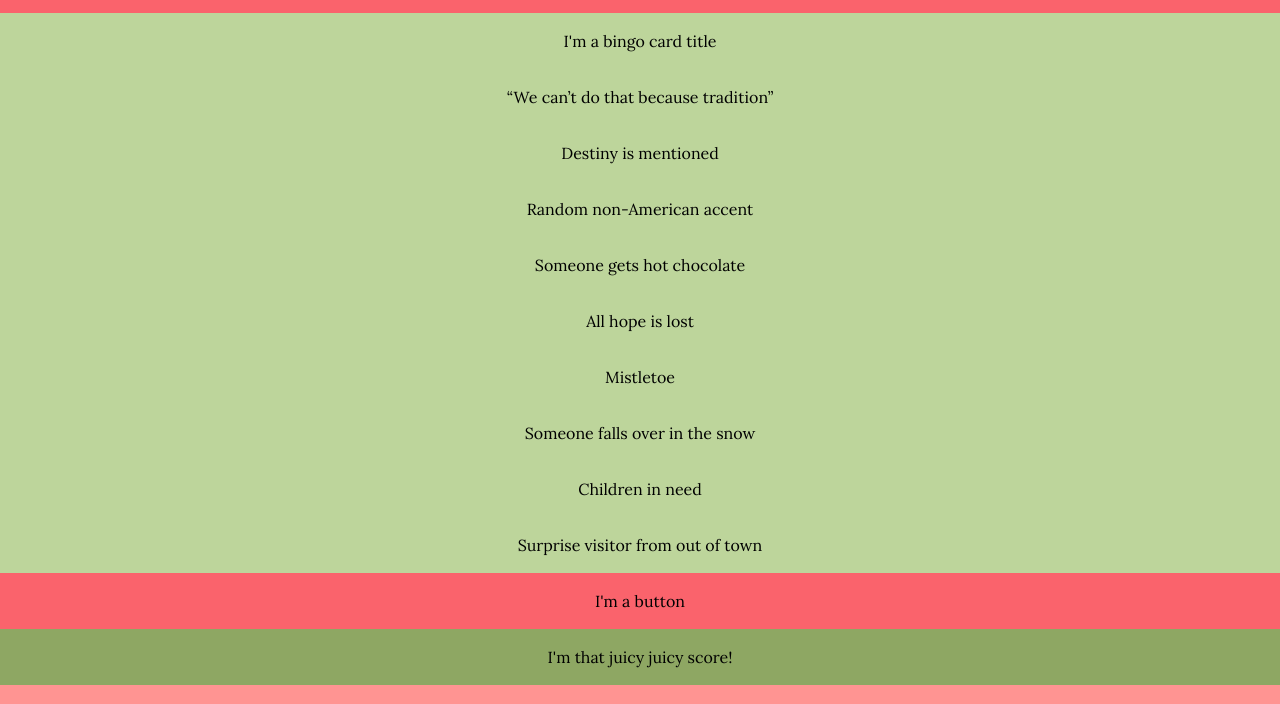
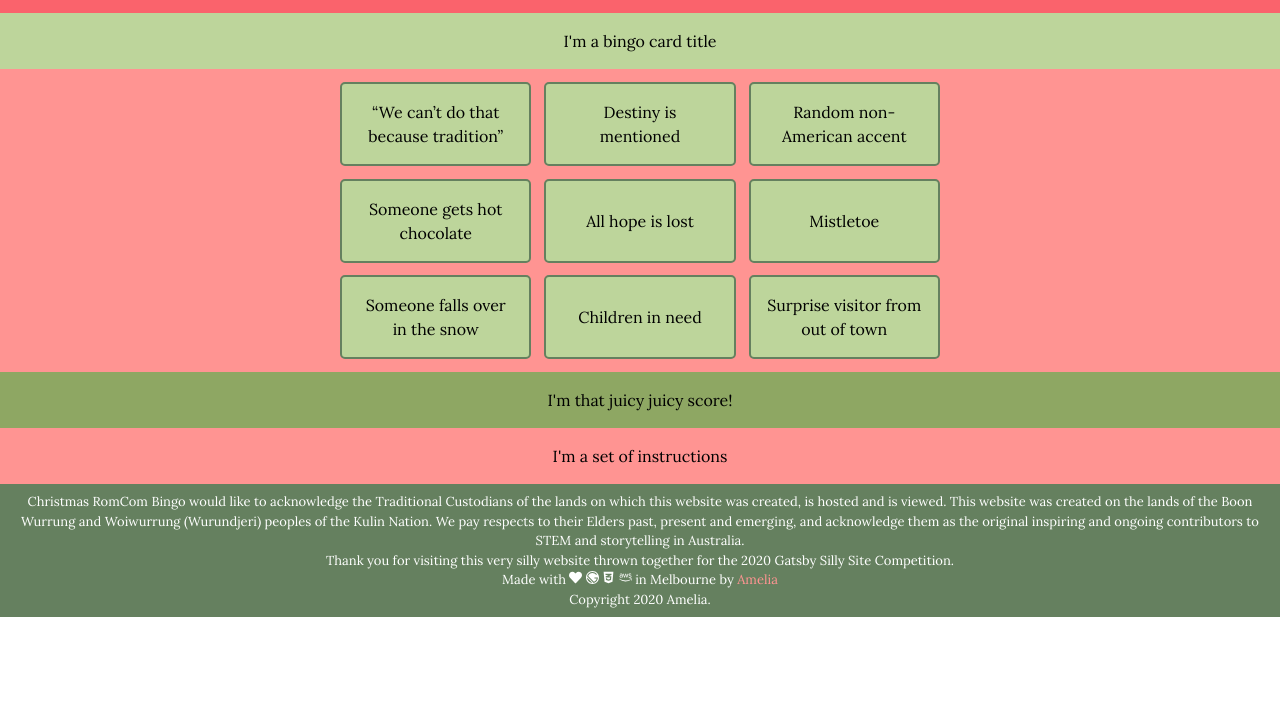
Before and after one commit to amtrav42/ChristmasRomComBingo, a Gatsby site: page / in a window 1280 px wide. Shown: the part 91-795 px from the top of the page. Built offline with nearby package versions, Linux system fonts and the light colour scheme; Gatsby itself is replaced by a stand-in of ours.

Commit message:
added styling of the bingo cards

```diff
--- a/src/components/BingoCard/BingoCard.module.css
+++ b/src/components/BingoCard/BingoCard.module.css
@@ -1,5 +1,22 @@
 @import "../../styles/global.css";
-.background{
+.container{
+  display: flex;
+  justify-content: center;
+  flex-direction: column;
+  align-items: center;
+  background-color: var(--light-red);
+}
+.title{
+  width: 100%;
   background-color: var(--mid-green);
   padding: var(--padding);
+  text-align: center;
 }
+.wrapper{
+  display: grid;
+  grid-template-columns: 1fr 1fr 1fr;
+  grid-template-rows: 1fr 1fr 1fr;
+  gap: .8em;
+  margin: .8em;
+  max-width: 600px;
+}
--- a/src/components/BingoCard/index.jsx
+++ b/src/components/BingoCard/index.jsx
@@ -10,8 +10,9 @@ export default function BingoCard() {
   const selectedContentList = shuffled.slice(0, 9);
 
   return (
-    <>
-      <div className={BingoCardStyles.background}>I'm a bingo card title</div>
+    <div className={BingoCardStyles.container}>
+      <div className={BingoCardStyles.title}>I'm a bingo card title</div>
+      <div className={BingoCardStyles.wrapper}>
       {
         selectedContentList.map((bingoItemProps) => (
           <BingoItem
@@ -19,6 +20,7 @@ export default function BingoCard() {
           />
         ))
       }
-    </>
+      </div>
+    </div>
   )
 };
--- a/src/components/BingoItem/BingoItem.module.css
+++ b/src/components/BingoItem/BingoItem.module.css
@@ -1,5 +1,18 @@
 @import "../../styles/global.css";
-.background{
+.card{
   background-color: var(--mid-green);
   padding: var(--padding);
+  border: 2px solid var(--dark-green);
+  border-radius: 5px;
+  cursor: pointer;
+  transition: .3s;
+  align-items: center;
+  height: 100%;
+  display: flex;
+  justify-content: center;
+  text-align: center;
 }
+
+.card:hover{
+  background-color: var(--light-green);
+}
--- a/src/components/BingoItem/index.jsx
+++ b/src/components/BingoItem/index.jsx
@@ -6,6 +6,6 @@ export default function BingoItem(props) {
     content,
   } = props;
   return (
-    <div className={BingoItemStyles.background}>{content}</div>
+    <div className={BingoItemStyles.card}>{content}</div>
   )
 };
--- a/src/components/Footer/Footer.module.css
+++ b/src/components/Footer/Footer.module.css
@@ -3,6 +3,7 @@
   background-color: var(--dark-green);
   color: white;
   padding: calc(var(--padding)/2);
+  font-size: small;
 }
 
 .footer a{
--- a/src/pages/index.js
+++ b/src/pages/index.js
@@ -1,7 +1,7 @@
 import React from "react";
 import Header from "../components/Header";
 import BingoCard from "../components/BingoCard";
-import Button from "../components/Button";
+// import Button from "../components/Button";
 import Score from "../components/Score";
 import Instructions from "../components/Instructions";
 import Footer from "../components/Footer";
@@ -13,7 +13,7 @@ export default function Home() {
     <>
       <Header />
       <BingoCard />
-      <Button />
+      {/* <Button /> */}
       <Score />
       <Instructions />
       <Footer />
```
